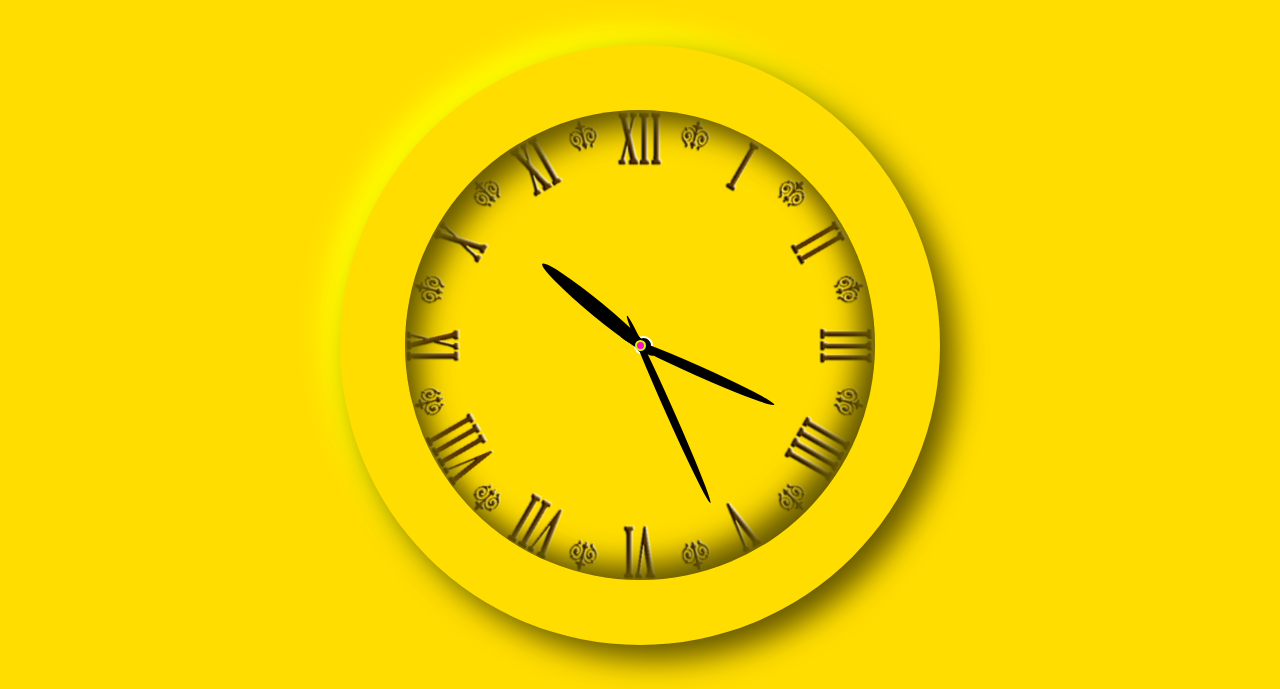
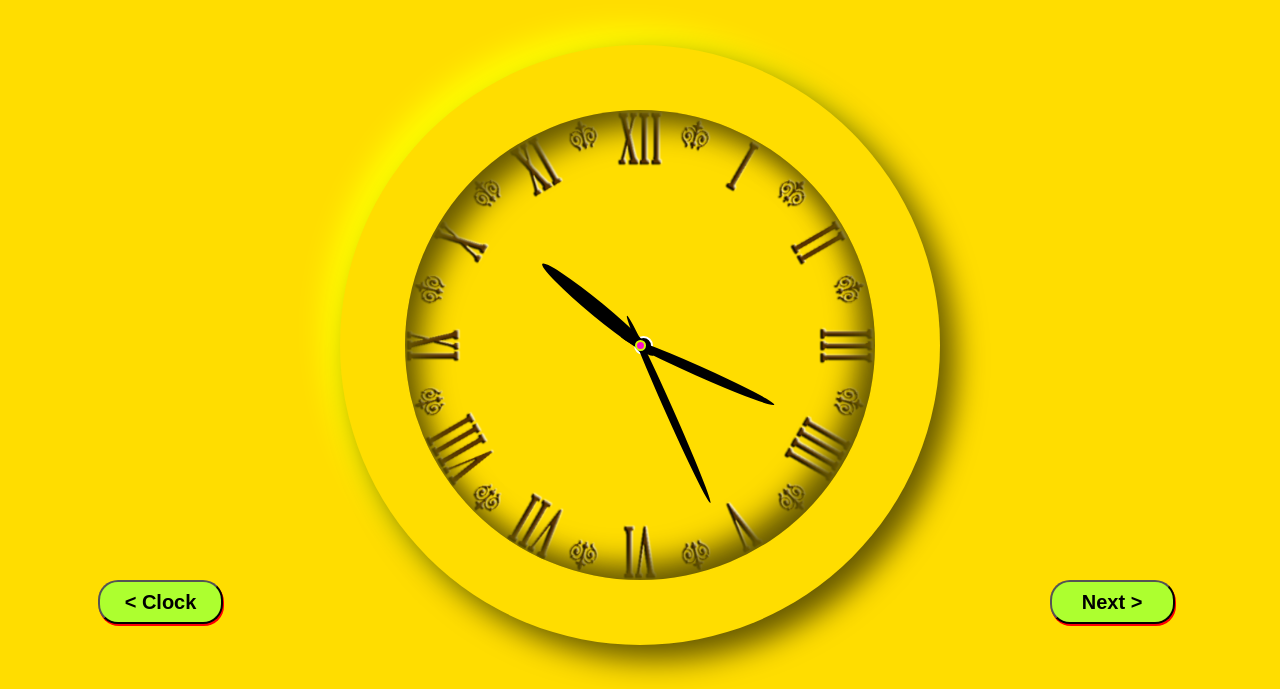
Before and after one commit to pkrahul93/clocks.github.io, a plain HTML site: page index6.html in a window 1280 px wide. Shown: the part 111-800 px from the top of the page. Drawn offline with Linux system fonts and the light colour scheme.

Commit message:
some changed...

```diff
--- a/css/style.css
+++ b/css/style.css
@@ -115,7 +115,7 @@ h2{
     height: 44px;
     font-size: 20px;
     font-weight: bold;
-    color: #fff;
+    color: #000;
     margin-bottom: 35px;
     font-family: fantasy;
     margin-left: 82vw;
--- a/css/style2.css
+++ b/css/style2.css
@@ -123,3 +123,20 @@ h2{
     box-shadow: 1px 2px red;
     background-color: greenyellow;
 }
+.btn2{
+    width: 125px;
+    height: 44px;
+    font-size: 20px;
+    font-weight: bold;
+    color: #000;
+    margin-bottom: 35px;
+    font-family: fantasy;
+    margin-left: 98px;
+    border-radius: 20px;
+    box-shadow: 1px 2px red;
+    background-color: greenyellow;
+}
+a{
+    text-decoration: none;
+    color: #000;
+}
--- a/css/style3.css
+++ b/css/style3.css
@@ -161,3 +161,20 @@ h2{
     box-shadow: 1px 2px red;
     background-color: greenyellow;
 }
+.btn2{
+    width: 125px;
+    height: 44px;
+    font-size: 20px;
+    font-weight: bold;
+    color: #000;
+    margin-bottom: 35px;
+    font-family: fantasy;
+    margin-left: 98px;
+    border-radius: 20px;
+    box-shadow: 1px 2px red;
+    background-color: greenyellow;
+}
+a{
+    text-decoration: none;
+    color: #000;
+}
--- a/css/style4.css
+++ b/css/style4.css
@@ -124,3 +124,20 @@ h2{
     box-shadow: 1px 2px red;
     background-color: greenyellow;
 }
+.btn2{
+    width: 125px;
+    height: 44px;
+    font-size: 20px;
+    font-weight: bold;
+    color: #000;
+    margin-bottom: 35px;
+    font-family: fantasy;
+    margin-left: 98px;
+    border-radius: 20px;
+    box-shadow: 1px 2px red;
+    background-color: greenyellow;
+}
+a{
+    text-decoration: none;
+    color: #000;
+}
--- a/css/style5.css
+++ b/css/style5.css
@@ -123,3 +123,20 @@ h2{
     box-shadow: 1px 2px red;
     background-color: greenyellow;
 }
+.btn2{
+    width: 125px;
+    height: 44px;
+    font-size: 20px;
+    font-weight: bold;
+    color: #000;
+    margin-bottom: 35px;
+    font-family: fantasy;
+    margin-left: 98px;
+    border-radius: 20px;
+    box-shadow: 1px 2px red;
+    background-color: greenyellow;
+}
+a{
+    text-decoration: none;
+    color: #000;
+}
--- a/css/style6.css
+++ b/css/style6.css
@@ -103,3 +103,37 @@ h2{
     z-index: 16;
     border-radius: 50%;
 }
+.btn{
+    width: 125px;
+    height: 44px;
+    position: absolute;
+    font-size: 20px;
+    font-weight: bold;
+    color: #000;
+    bottom: 30px;
+    margin-bottom: 35px;
+    font-family: fantasy;
+    margin-left: 82vw;
+    border-radius: 20px;
+    box-shadow: 1px 2px red;
+    background-color: greenyellow;
+}
+.btn2{
+    width: 125px;
+    height: 44px;
+    position: absolute;
+    font-size: 20px;
+    font-weight: bold;
+    color: #000;
+    bottom: 30px;
+    margin-bottom: 35px;
+    font-family: fantasy;
+    margin-left: 98px;
+    border-radius: 20px;
+    box-shadow: 1px 2px red;
+    background-color: greenyellow;
+}
+a{
+    text-decoration: none;
+    color: #000;
+}
--- /dev/null
+++ b/css/style7.css
@@ -0,0 +1,67 @@
+*{
+    margin: 0;
+    padding: 0;
+}
+.container{
+    height: 100vh;
+    width: 100%;
+    position: absolute;
+    background: url(../pics/ss1.jpg);
+    background-size: cover;
+    /* background-repeat: repeat-x; */
+}
+.section h1{
+    font-size: 83px;
+    color: rgb(9, 255, 0);
+    text-shadow: 4px 4px blue, -4px -4px #fff;
+    margin-top: 17px;
+}
+.section h2{
+    position: relative;
+    font-size: 59px;
+    color: rgb(250, 250, 249);
+    text-shadow: 4px 4px rgb(0 255 55), -4px -4px rgb(243 13 243);
+    margin-top: 234px;
+    margin-right: 84px;
+    float: right;
+}
+#img1{
+    position: absolute;
+    margin-top: 132px;
+    /* clear: both; */
+    height: 352px;
+    z-index: 5;
+    width: 518px;
+    display: block;
+    margin-left: 128px;
+}
+#img3{
+    position: absolute;
+    margin-top: 50px;
+    /* clear: both; */
+    border: 5px solid white;
+    height: 502px;
+    border-radius: 50%;
+    width: 502px;
+    /* display: block; */
+    margin-left: 124px;
+}
+.btn2{
+    width: 179px;
+    height: 79px;
+    float: right;
+    position: absolute;
+    font-size: 33px;
+    font-weight: bold;
+    bottom: 0;
+    margin-bottom: 75px;
+    font-family: fantasy;
+    margin-left: 68%;
+    border-radius: 20px;
+    box-shadow: 7px -6px red;
+    background-color: greenyellow;
+}
+a{
+    text-decoration: none;
+    color: purple;
+}
--- a/index6.html
+++ b/index6.html
@@ -16,6 +16,12 @@
             <div class="sec" id="sec"></div>
         </div>
     </div>
+    <div class="tick">
+        <button class="btn"><a href="index2.html">Next ></a></button>
+    </div>
+    <div class="tick">
+        <button class="btn2"><a href="index5.html">< Clock</a></button>
+    </div>
     <script src="script/index6.js"></script>
 </body>
 </html>
```
Also changed, not shown: index2.html (+4 -1 lines), index3.html (+3 -0 lines), index4.html (+4 -1 lines), index5.html (+4 -1 lines), index7.html (added, +28 -0 lines), pics/ss1.jpg (added), pics/tghy.gif (added), 1 other file.
